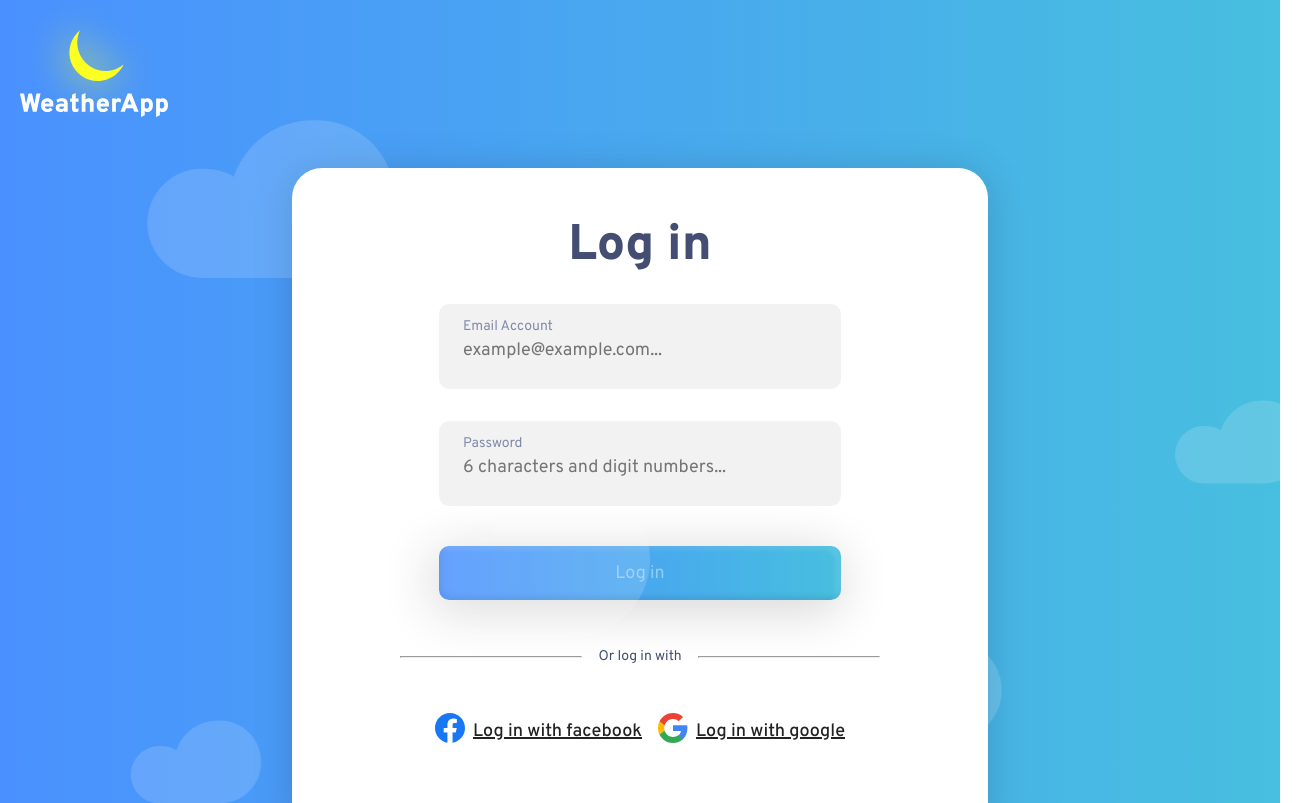
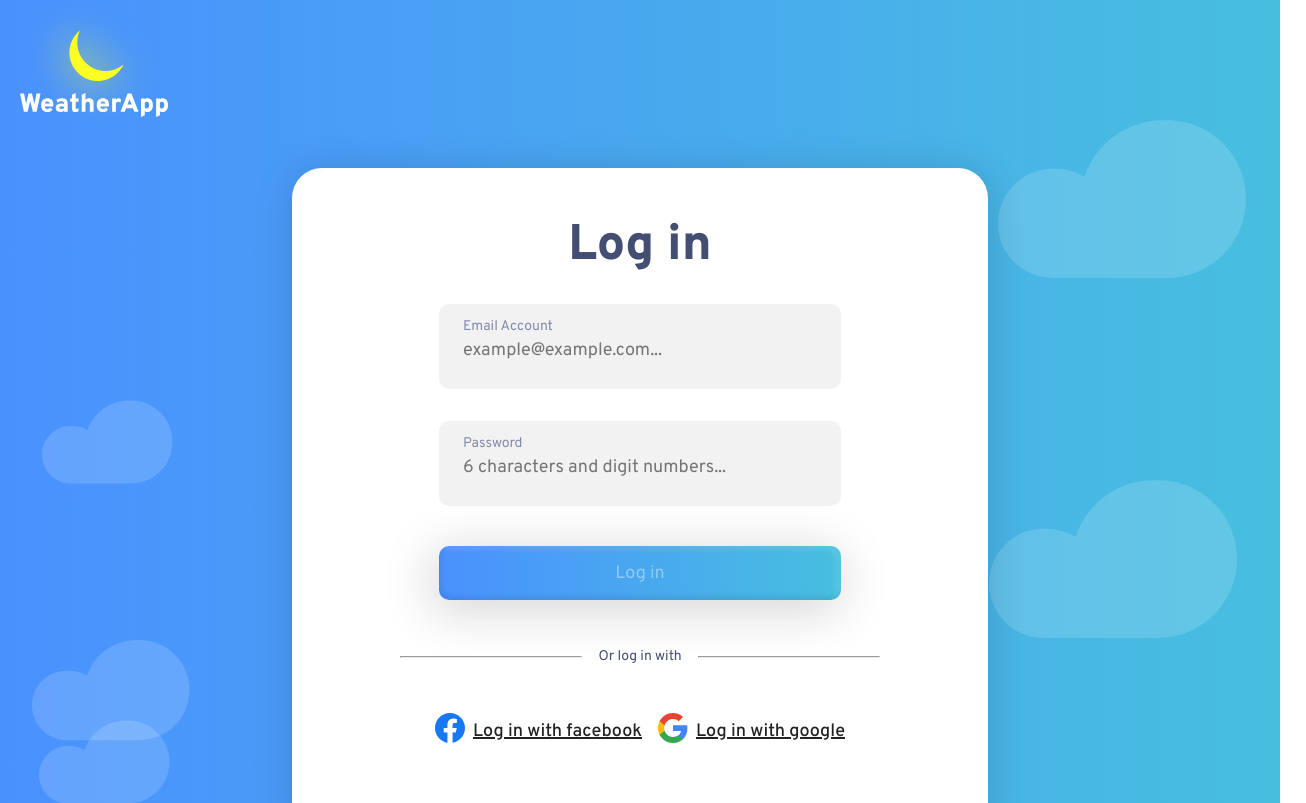
Before and after one commit to sagibarshai/Weather, a React (Create React App) app: page /login in a window 1280 px wide. Shown: the top 803 px of the page, 1306 px wide, since content can reach past the window. Built offline with nearby package versions, Linux system fonts and the light colour scheme.

Commit message:
fix background-animation

```diff
--- a/src/GolbalStyle.tsx
+++ b/src/GolbalStyle.tsx
@@ -6,7 +6,6 @@ html, body {
     padding:0 ;
     font-family: 'Overpass', sans-serif;
     width: 100vw;
-    overflow-x: hidden;
 }
 `;
 export default GlobalStyle;
--- a/src/pages/Login.tsx
+++ b/src/pages/Login.tsx
@@ -13,6 +13,7 @@ import { ReactComponent as IconNotification } from "../shared/svg/info-circle.sv
 import { ReactComponent as IconApp } from "../shared/svg/logo-large.svg";
 import { StyledIcon } from "../shared/Icons/Icon";
 import {
+     StyledLoginPageContainer,
      StyledLoginContainer,
      StyledTitle,
      StyledInputsContainer,
@@ -21,7 +22,6 @@ import {
      StyledSpan,
      StyledLogoContainer,
 } from "./StyledLogin";
-import { StyledPageContainer } from "./StyledHome";
 const Login = () => {
      const [email, setEmail] = useState<string>("");
      const [password, setPassword] = useState<string>("");
@@ -64,8 +64,7 @@ const Login = () => {
           (state: RootState) => state.headerSlice.openMobileMenu
      );
      return (
-          <StyledPageContainer
-               openMobileMenu={openMobileMenu}
+          <StyledLoginPageContainer
                renderPraimaryBackground={renderPraimaryBackground}
                onClick={() =>
                     openMobileMenu ? dispatch(closeMobileMenu()) : ""
@@ -192,7 +191,7 @@ const Login = () => {
                          </StyledButton>
                     </StyledContainer>
                </StyledLoginContainer>
-          </StyledPageContainer>
+          </StyledLoginPageContainer>
      );
 };
 
--- a/src/pages/StyledLogin.tsx
+++ b/src/pages/StyledLogin.tsx
@@ -8,8 +8,19 @@ type Props = {
      mobileServerError?: boolean;
      margin?: string;
      serverError?: string | null;
+     renderPraimaryBackground?: boolean;
 };
+export const StyledLoginPageContainer = styled.div<Props>`
+     display: inline-block;
+     min-width: 100vw;
+     min-height: 100vh;
+     background-image: ${(props) => {
+          if (props.renderPraimaryBackground) return themes.backgroundPraimary;
+          else return themes.darkBackground;
+     }};
+`;
 export const StyledLoginContainer = styled.form<Props>`
+
      background-color: ${themes.white};
      height: {props => props.serverError? '743px' : '649px'};
      width:732px;
@@ -18,6 +29,7 @@ export const StyledLoginContainer = styled.form<Props>`
      border-radius: 30px;
      margin:168px auto 168px auto;
      padding:54px;
+     position: relative;
      z-index:2;
      @media ${cssBreakPoints.laptop} {
           width: 588px;
@@ -34,6 +46,7 @@ export const StyledLoginContainer = styled.form<Props>`
           height: 658px;
           margin:184px 0 0 0;
           padding-bottom: 0;
+
           ${(props) =>
                props.mobileServerError === true &&
                css`
--- a/src/shared/backgroundAnimation/BackgroundAnimation.tsx
+++ b/src/shared/backgroundAnimation/BackgroundAnimation.tsx
@@ -6,52 +6,57 @@ type Props = {
      top?: string | number;
      left?: string | number;
      right?: string | number;
+     endLeft?: string | number;
+     endRight?: string | number;
+     time?: string | number;
 };
+
 const StyledCloud = styled.i<Props>`
      position: absolute;
      top: ${(props) => props.top};
      left: ${(props) => props.left};
      right: ${(props) => props.right};
      z-index: 0;
+     transition: all;
      ${(props) =>
-          props.left
+          props.left && props.endLeft
                ? css`
                       @keyframes leftToRight {
                            100% {
-                                transform: translateX(200%);
+                                left: ${props.endLeft};
                            }
                       }
-                      animation: leftToRight 100s infinite;
+                      animation: leftToRight ${props.time} infinite;
                  `
                : css`
                       @keyframes rightToLeft {
                            100% {
-                                transform: translateX(200%);
+                                right: ${props.endRight};
                            }
                       }
-                      animation: rightToLeft 150s infinite;
+                      animation: rightToLeft ${props.time} infinite;
                  `}
 `;
 
 const BackgroundAnimation = () => {
      return (
           <>
-               <StyledCloud top="15%" left="10%">
+               <StyledCloud top="15%" right="0%" endRight="85%" time="120s">
                     <IconCloudL />
                </StyledCloud>
-               <StyledCloud top="35%" right="25%">
+               <StyledCloud top="35%" right="25%" endRight="85%" time="140s">
                     <IconCloudM />
                </StyledCloud>
-               <StyledCloud top="50%" left="91%">
+               <StyledCloud top="50%" left="0%" endLeft="85%" time="100s">
                     <IconCloudS />
                </StyledCloud>
-               <StyledCloud top="60%" right="50%">
+               <StyledCloud top="60%" right="0%" endRight="85%" time="100s">
                     <IconCloudL />
                </StyledCloud>
-               <StyledCloud top="80%" left="65%">
+               <StyledCloud top="80%" left="0%" endLeft="85%" time="122s">
                     <IconCloudM />
                </StyledCloud>
-               <StyledCloud top="90%" right="80%">
+               <StyledCloud top="90%" left="0%" endLeft="85%" time="105s">
                     <IconCloudS />
                </StyledCloud>
           </>
```
